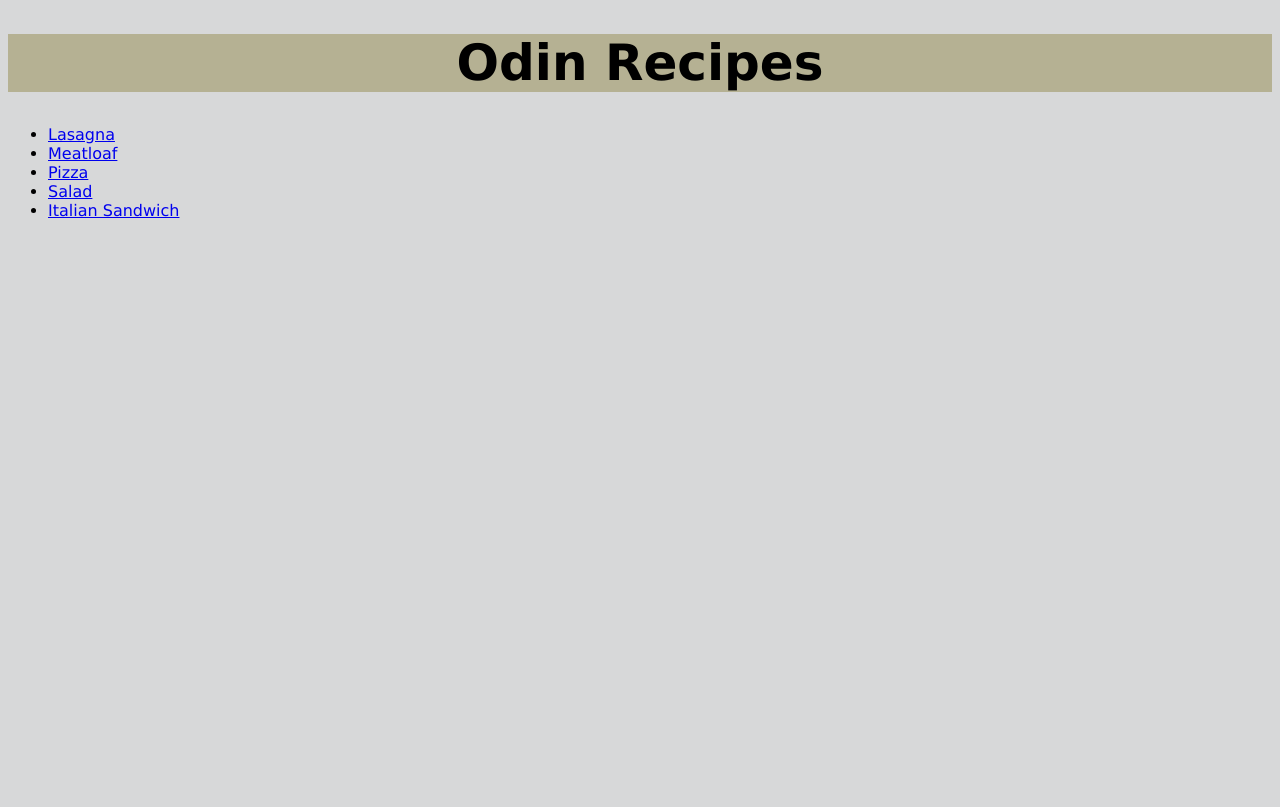
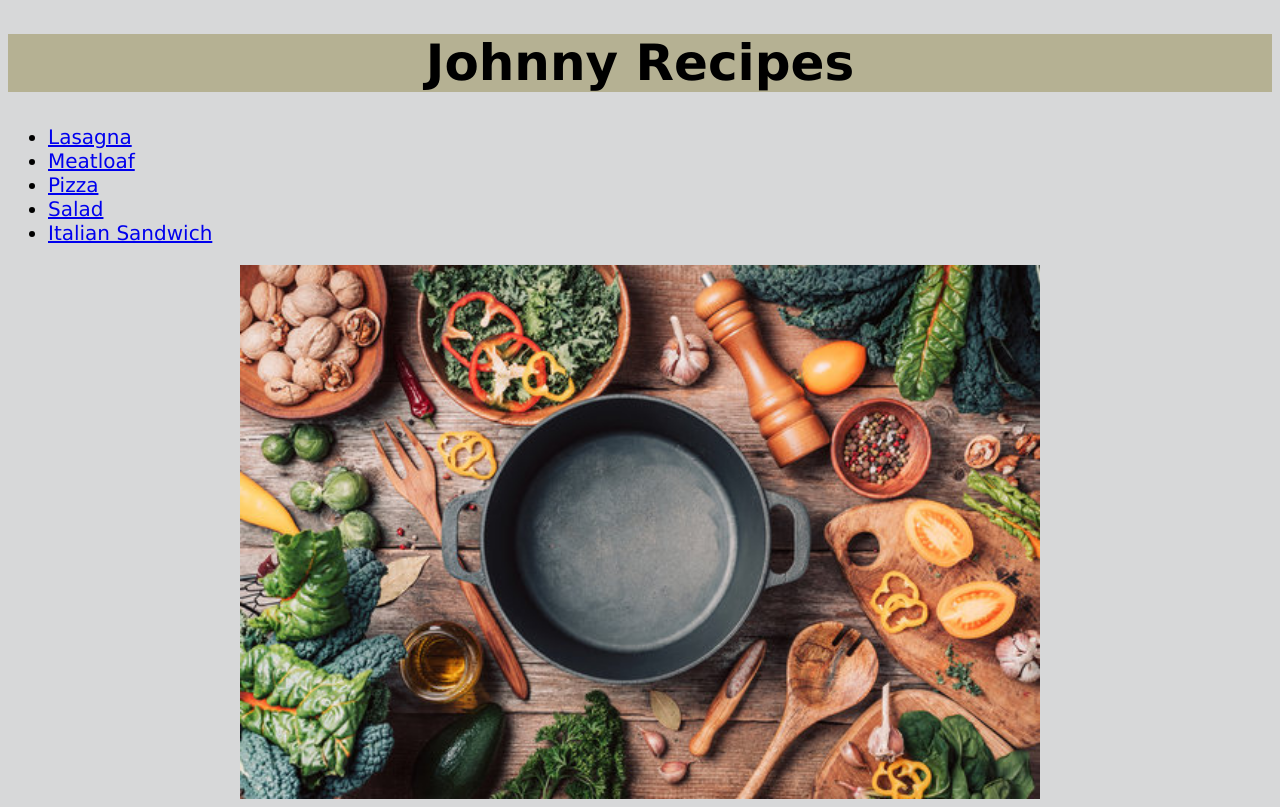
Before and after one commit to John-Busch/odin-recipes, a plain HTML site: page index.html in a window 1280 px wide. Drawn offline with Linux system fonts and the light colour scheme.

Commit message:
added new homepage picture.

```diff
--- a/index.html
+++ b/index.html
@@ -7,13 +7,14 @@
     <title>Recipe Book</title>
 </head>
 <body>
-    <h1>Odin Recipes</h1>
-    <ul>
+    <h1>Johnny Recipes</h1>
+    <ul class="main-list">
         <li><a href="recipes/lasagna.html">Lasagna</a></li>
         <li><a href="recipes/meatloaf.html">Meatloaf</a></li>
         <li><a href="recipes/pizza.html">Pizza</a></li>
         <li><a href="recipes/salad.html">Salad</a></li>
         <li><a href="recipes/italian_sandwich.html">Italian Sandwich</a></li>
     </ul>
+    <img class="homepage-photo" src="pics/cooking-main-page.jpg" alt="Photo of ingredients surrounding a pan">
 </body>
 </html>
--- a/styles.css
+++ b/styles.css
@@ -8,13 +8,11 @@ h1 {
     text-align: center;
     background-color: rgb(181, 177, 147);
 }
-
 .recipe-name {
     background-color:wheat;
     font-family: fantasy;
     text-align:start;
 }
-
 img {
     margin: auto;
     display: block;
@@ -22,5 +20,17 @@ img {
 }
 
 .return {
-    text-align: center;
+    margin-left: 50%;
+    background-color: rgb(234, 192, 192);
 }
+
+.homepage-photo {
+    margin: auto;
+    display: block;
+    width: 800px;
+    height: auto;
+}
+
+.main-list {
+    font-size: 20px;
+}
```
Also changed, not shown: pics/cooking-main-page.jpg (added).
